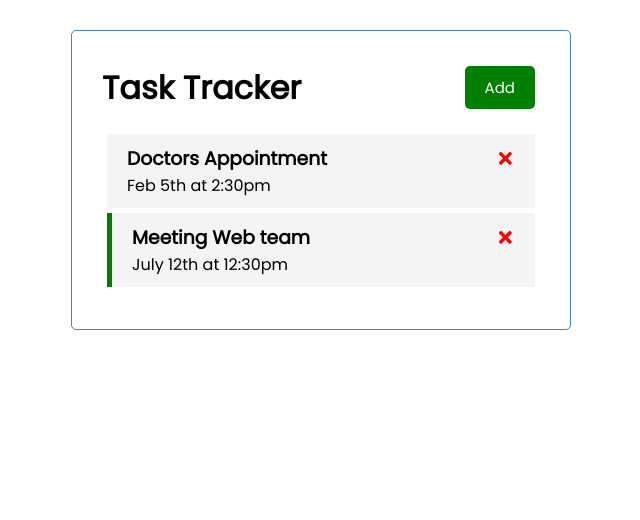
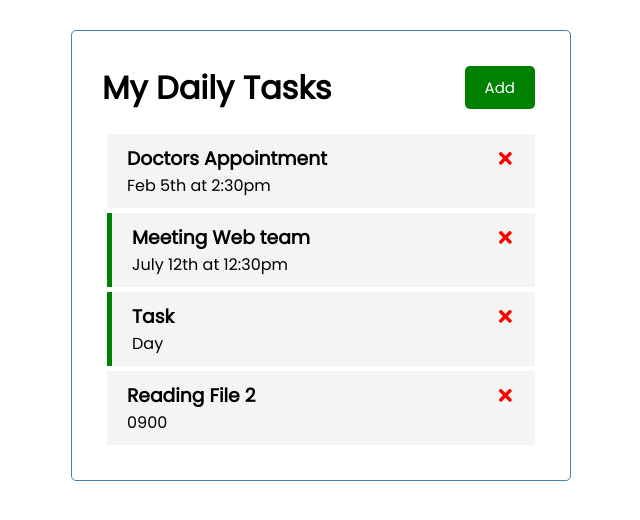
Before and after one commit to coolmich0904/react-daily-tasks, a React (Create React App) app: page / in a window 1280 px wide. Shown: the top 520 px of the page, without its empty margins (319-959 px from the left). Built offline with nearby package versions, Linux system fonts and the light colour scheme; data requests are answered from the project's data file.

Commit message:
revert the last point - json server and deployment

```diff
--- a/db.json
+++ b/db.json
@@ -11,6 +11,18 @@
       "text": "Meeting Web team",
       "day": "July 12th at 12:30pm",
       "reminder": true
+    },
+    {
+      "text": "Task",
+      "day": "Day",
+      "reminder": true,
+      "id": 3
+    },
+    {
+      "text": "Reading File 2",
+      "day": "0900",
+      "reminder": false,
+      "id": 4
     }
   ]
 }
--- a/public/index.html
+++ b/public/index.html
@@ -16,7 +16,7 @@
     -->
     <link rel="manifest" href="%PUBLIC_URL%/manifest.json" />
 
-    <title>Task Tracker</title>
+    <title>My To Do List</title>
   </head>
   <body>
     <noscript>You need to enable JavaScript to run this app.</noscript>
--- a/src/components/Header.js
+++ b/src/components/Header.js
@@ -17,7 +17,7 @@ const Header = ({title, onAdd, showAdd}) => {
 }
 
 Header.defaultProps = {
-    title: 'Task Tracker',
+    title: 'My Daily Tasks',
 }
 
 Header.propTypes = {
```
